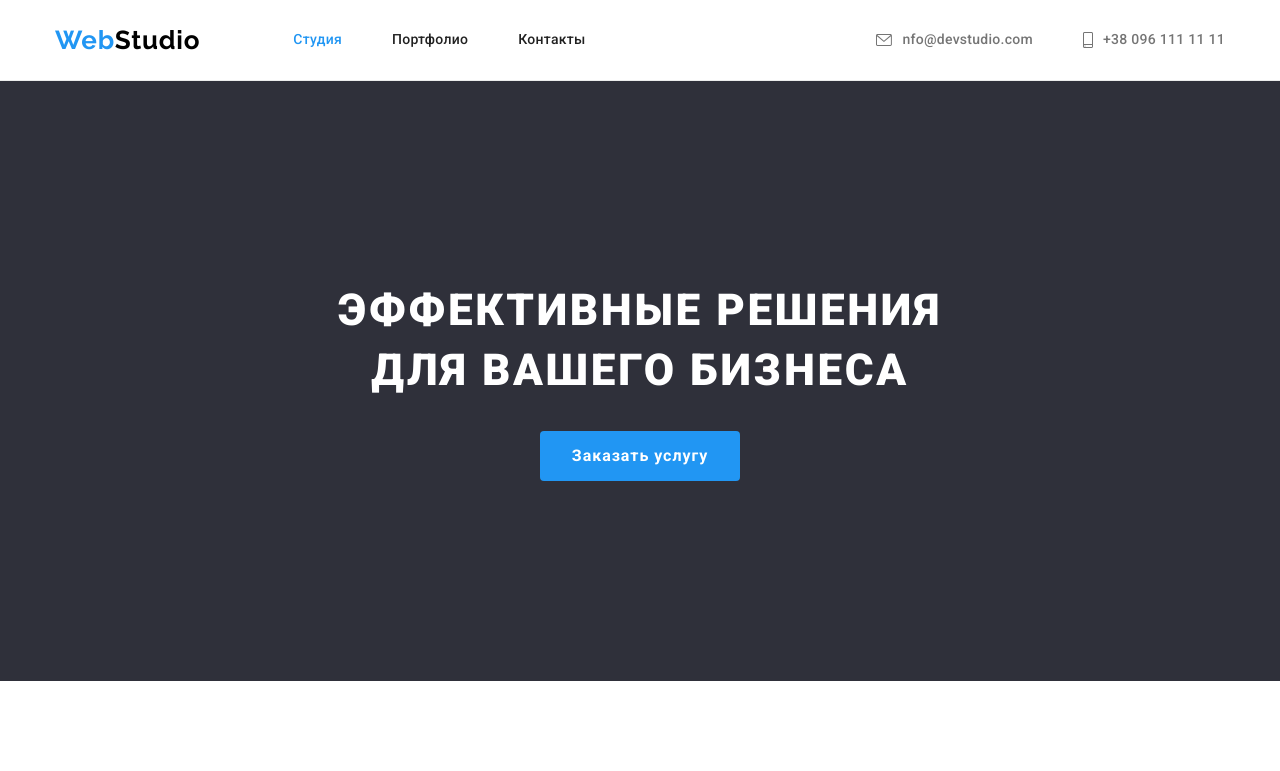
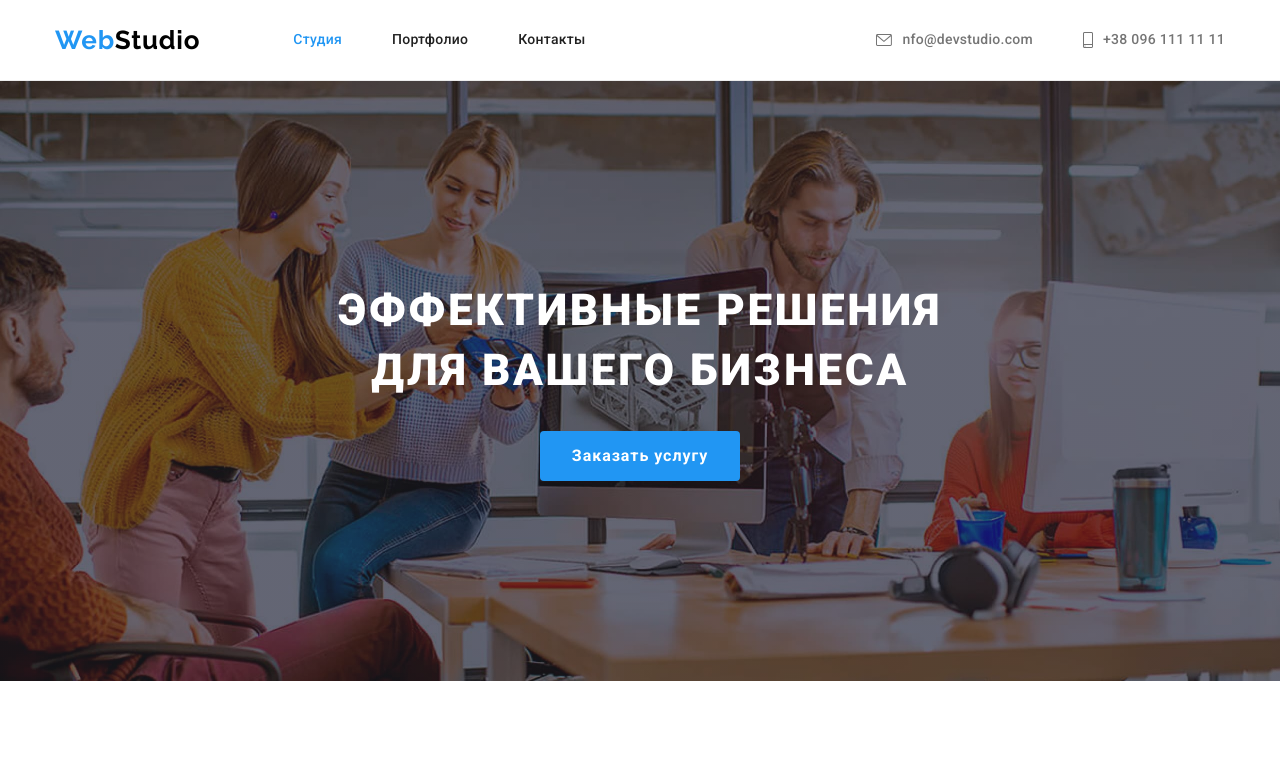
Before and after one commit to SergejZagorya/goit-markup-hw-04, a plain HTML site: page index.html in a window 1280 px wide. Shown: the top 771 px of the page. Drawn offline with nearby package versions, Linux system fonts and the light colour scheme; the site is published under a folder, as on GitHub Pages, so addresses that start at the root find nothing.

Commit message:
путь картинки героя исправил

```diff
--- a/css/styles.css
+++ b/css/styles.css
@@ -216,7 +216,7 @@ body {
   padding-top: 200px;
   padding-bottom: 200px;
   background-color: var(--hero-background-color);
-  background-image: linear-gradient(to right, rgba(47, 48, 58, 0.4), rgba(47, 48, 58, 0.4)), url(/images/bground.jpg);
+  background-image: linear-gradient(to right, rgba(47, 48, 58, 0.4), rgba(47, 48, 58, 0.4)), url(../images/bground.jpg);
   max-width: 1600px;
   height: 600px;
   background-size: cover;
```
